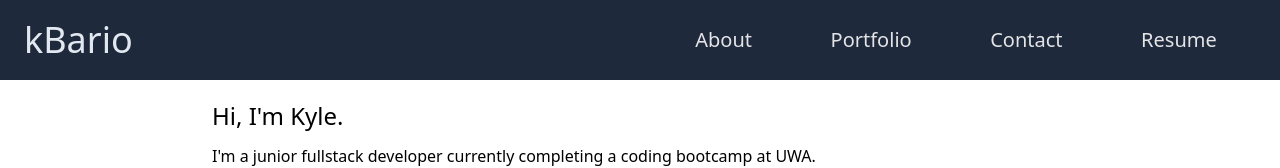
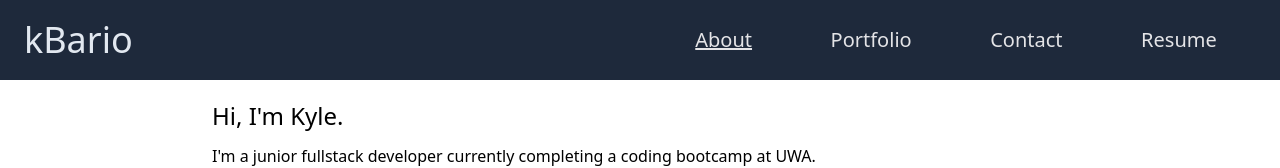
Before and after one commit to kbario/kb_react_portfolio, a React (Create React App) app: page / in a window 1280 px wide. Shown: the top 168 px of the page. Built offline with nearby package versions, Linux system fonts and the light colour scheme.

Commit message:
added document title update

```diff
--- a/src/App.jsx
+++ b/src/App.jsx
@@ -3,13 +3,16 @@ import React from 'react';
 import Header from './components/Header';
 import Project from './components/Project';
 import Footer from './components/Footer';
-import { useState } from 'react';
+import { useState, useEffect } from 'react';
 
 function App() {
   const [pageInView, setPageInView] = useState('About')
+  useEffect(() => {
+    document.title = `kbario - ${pageInView}`
+  },[pageInView])
 
   return (
-    <div className='w-screen h-screen'>
+    <div className='w-screen h-screen overflow-hidden'>
       <Header pageInViewState={{pageInView, setPageInView}}/>
       <Project pageInView={pageInView}/>
       <Footer/>
--- a/src/components/Navigation.jsx
+++ b/src/components/Navigation.jsx
@@ -15,10 +15,11 @@ function Navigation({pageInViewState}) {
     const linkArray = ["About", "Portfolio", "Contact", "Resume"]
 
     return (
-        <div className="sm:w-1/2 sm:min-w-[320px] sm:max-w-[600px]">
+        <div className="sm:w-1/2 sm:min-w-[320px] sm:max-w-[600px] overflow-hidden">
+            <div className={burgerOpen ? `nav-backdrop opacity-100` : `nav-backdrop`}></div>
             <nav className={burgerOpen ? `nav translate-x-0 opacity-100` : `nav`}>
                 {linkArray.map((link, index) => {
-                    return <button key={index} className={pageInView===link.toLowerCase() ? "nav-item nav-active" : "nav-item"} onClick={() => {setPageInView(`${link}`); setBurgerOpen(false)}}>{link}</button>
+                    return <button key={index} className={pageInView===link ? `nav-item nav-active` : `nav-item`} onClick={() => {setPageInView(`${link}`); setBurgerOpen(false)}}>{link}</button>
                 })}
             </nav>
             <div onClick={() => setBurgerOpen(!burgerOpen)} className="sm:hidden flex flex-col gap-1.5 hover:cursor-pointer">
--- a/src/index.css
+++ b/src/index.css
@@ -4,18 +4,21 @@
 
 @layer components {
   .nav-item {
-    @apply text-zinc-200 text-3xl sm:text-xl hover:text-zinc-300 transition-all duration-300;
+    @apply sm:text-zinc-200 text-3xl sm:text-xl hover:text-zinc-300 transition-all duration-300;
   }
   .nav-active {
-    @apply text-white underline;
+    @apply underline;
   }
   .burger-bits {
-    @apply w-8 h-1 bg-white rounded-full transition-all duration-300;
+    @apply w-8 h-1 bg-white rounded-full transition-all duration-500;
   }
   .burger-hide {
     @apply scale-0;
   }
   .nav {
-    @apply absolute top-32 right-0 w-full bg-transparent h-1/2 flex flex-col justify-around items-center transition-all duration-300 translate-x-full opacity-0 sm:static sm:translate-x-0 sm:flex-row sm:h-auto sm:opacity-100;
+    @apply absolute top-32 right-0 w-full bg-transparent h-1/2 flex flex-col justify-around items-center transition-all duration-500 translate-x-full opacity-0 sm:static sm:translate-x-0 sm:flex-row sm:h-auto sm:opacity-100 overflow-hidden;
+  }
+  .nav-backdrop {
+    @apply absolute top-20 right-0 w-full h-leftover bg-zinc-100 opacity-0 sm:hidden transition-all duration-500;
   }
 }
```
